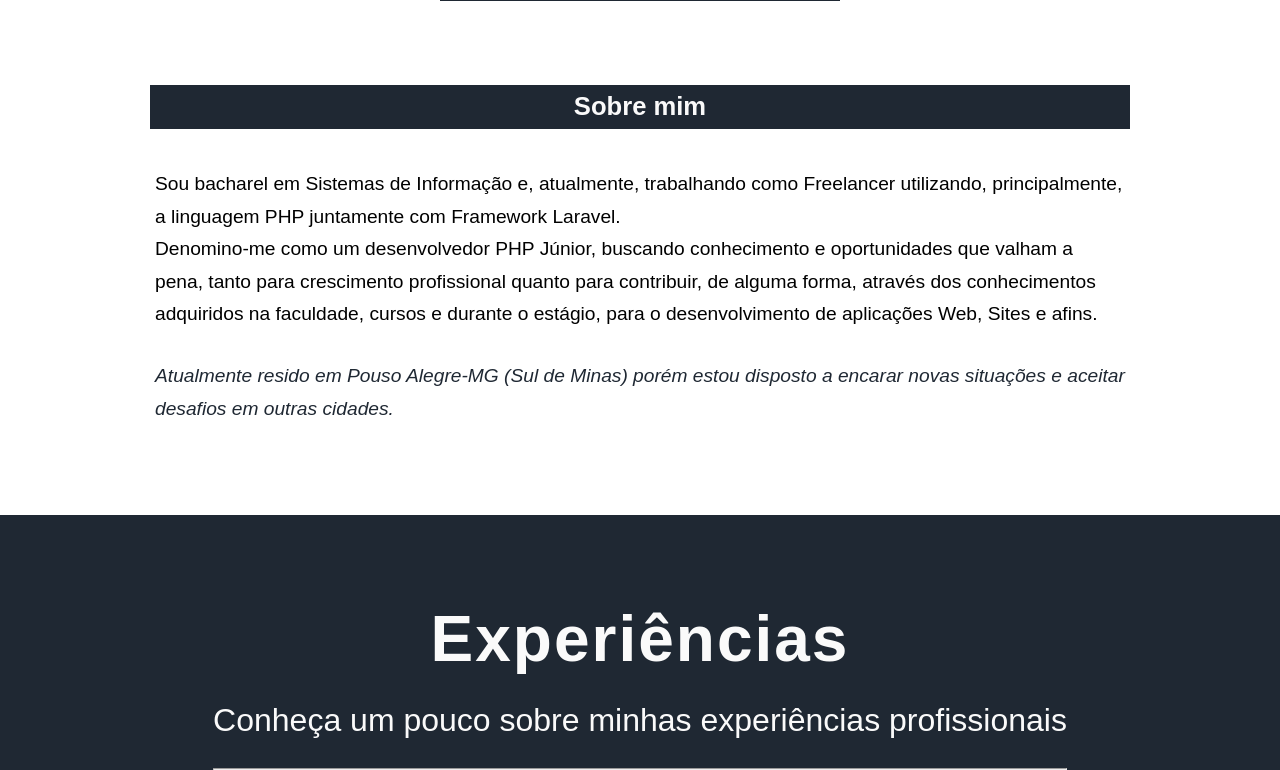
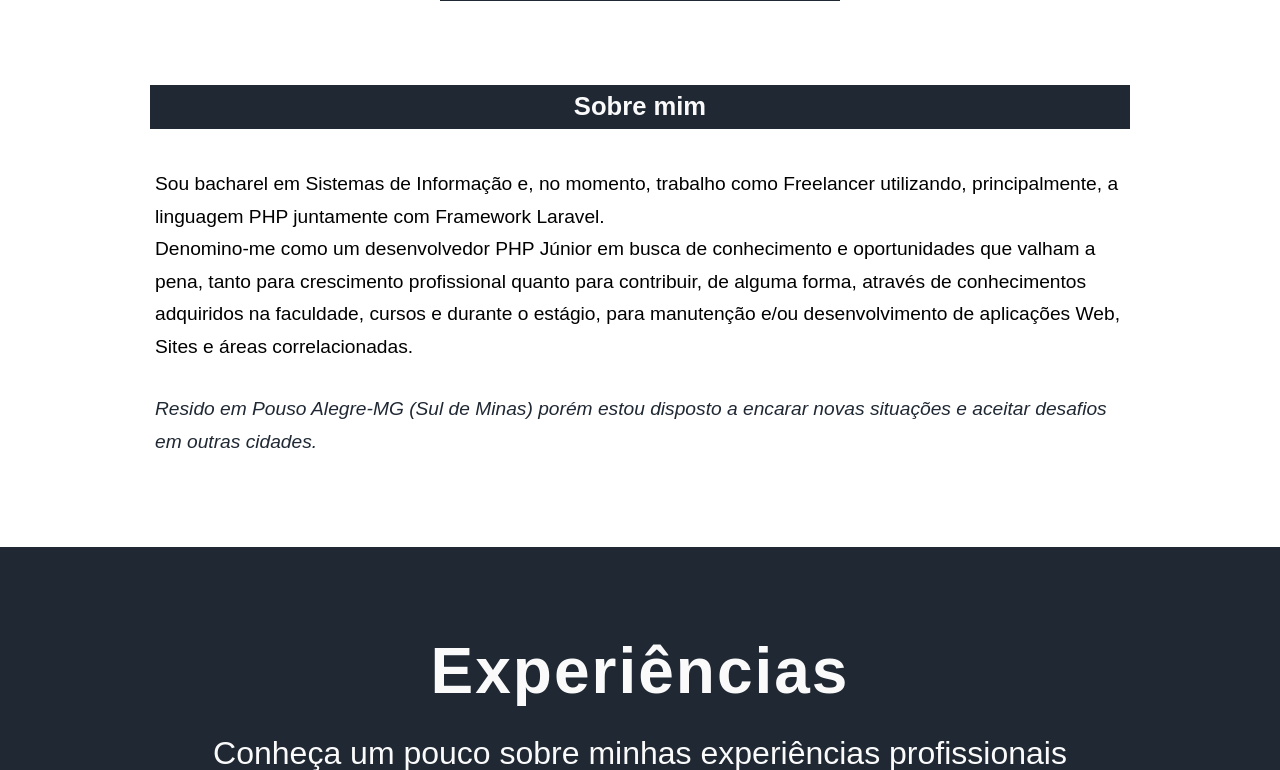
Before and after one commit to glggarcia/SitePessoal, a PHP site: page /framework/ in a window 1280 px wide. Shown: the part 1568-2338 px from the top of the page. Run offline with PHP 8.4, Linux system fonts and the light colour scheme; some libraries are stand-ins or nearby versions; some web fonts are replaced.

Commit message:
Versão final

```diff
--- a/Views/home.php
+++ b/Views/home.php
@@ -40,11 +40,11 @@
             <div class="section__content--div">
                 <h4>Sobre mim</h4>
                 <p>
-                    Sou bacharel em Sistemas de Informação e, atualmente, trabalhando como Freelancer utilizando, principalmente, a linguagem PHP juntamente com Framework Laravel. <br>
-                    Denomino-me como um desenvolvedor PHP Júnior, buscando conhecimento e oportunidades que valham a pena, tanto para crescimento profissional quanto para contribuir, de alguma forma, através dos conhecimentos adquiridos na faculdade, cursos e durante o estágio, para o desenvolvimento de aplicações Web, Sites e afins. <br>
+                    Sou bacharel em Sistemas de Informação e, no momento, trabalho como Freelancer utilizando, principalmente, a linguagem PHP juntamente com Framework Laravel. <br>
+                    Denomino-me como um desenvolvedor PHP Júnior em busca de conhecimento e oportunidades que valham a pena, tanto para crescimento profissional quanto para contribuir, de alguma forma, através de conhecimentos adquiridos na faculdade, cursos e durante o estágio, para manutenção e/ou desenvolvimento de aplicações Web, Sites e áreas correlacionadas.  <br>
                 </p>
                 <p class="aux2">
-                    <i>Atualmente resido em Pouso Alegre-MG (Sul de Minas) porém estou disposto a encarar novas situações e aceitar desafios em outras cidades.</i>
+                    <i>Resido em Pouso Alegre-MG (Sul de Minas) porém estou disposto a encarar novas situações e aceitar desafios em outras cidades. </i>
                 </p>
             </div>
 
--- a/Views/template.php
+++ b/Views/template.php
@@ -25,7 +25,7 @@
                 <li><a href="#outros">Cursos e Certificados</a></li>
             </ul>
         </nav>
-        <button class="openbtn" onclick="openNav()">&#9776;</button>
+        <button class="openbtn" onclick="openNav()"><i class="fas fa-bars"></i></button>
     </header>
     <?php $this->loadViewInTemplate($viewName, $viewData); ?>
     <footer>
```
